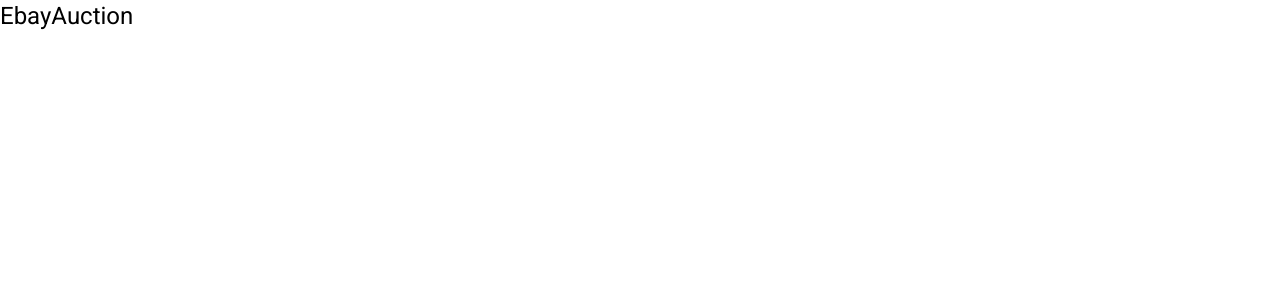
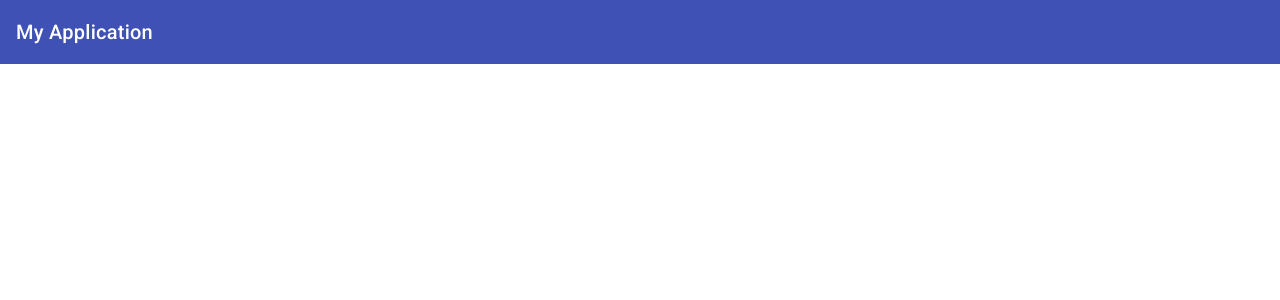
Before and after one commit to pankazakos/EbayAuction, an Angular app in the folder angularapp/: page / in a window 1280 px wide. Shown: the top 300 px of the page. Built offline with nearby package versions, Linux system fonts and the light colour scheme.

Commit message:
add main navbar

```diff
--- a/angularapp/src/app/app.component.html
+++ b/angularapp/src/app/app.component.html
@@ -1 +1 @@
-<h1>EbayAuction</h1>
+<app-navbar></app-navbar>
--- a/angularapp/src/app/app.module.ts
+++ b/angularapp/src/app/app.module.ts
@@ -3,14 +3,16 @@
 import { BrowserModule } from '@angular/platform-browser';
 
 import { AppComponent } from './app.component';
+import { NavBarComponent } from './navbar/navbar.component';
 import { BrowserAnimationsModule } from '@angular/platform-browser/animations';
+
 
 @NgModule({
   declarations: [
-    AppComponent
+    AppComponent,
   ],
   imports: [
-    BrowserModule, HttpClientModule, BrowserAnimationsModule
+    BrowserModule, HttpClientModule, BrowserAnimationsModule, NavBarComponent
   ],
   providers: [],
   bootstrap: [AppComponent]
--- /dev/null
+++ b/angularapp/src/app/navbar/navbar.component.html
@@ -0,0 +1,3 @@
+<mat-toolbar color="primary">
+  <span>My Application</span>
+</mat-toolbar>
```
Also changed, not shown: angularapp/src/app/navbar/navbar.component.ts (added, +14 -0 lines), angularapp/src/app/navbar/navbar.component.css (added), 1 other file (tests, documents, lock files or other folders).
